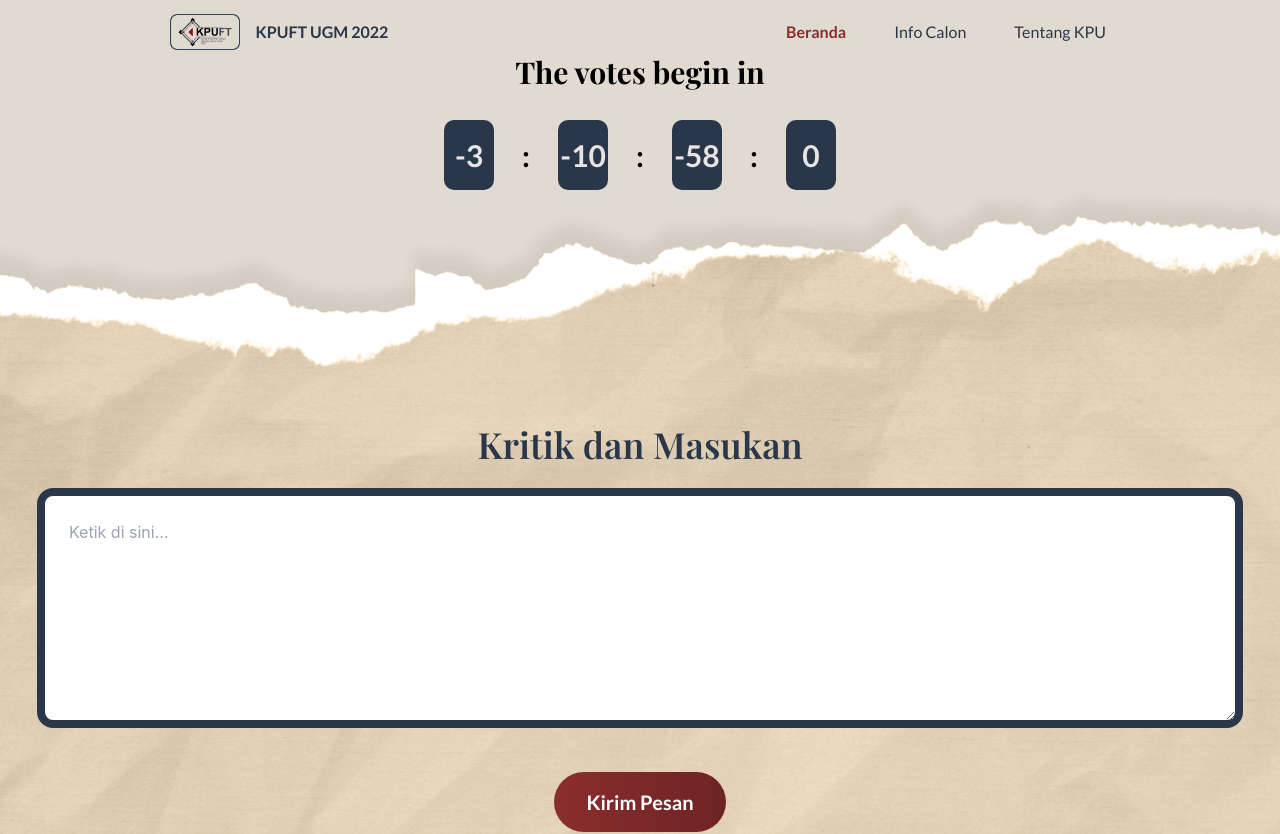
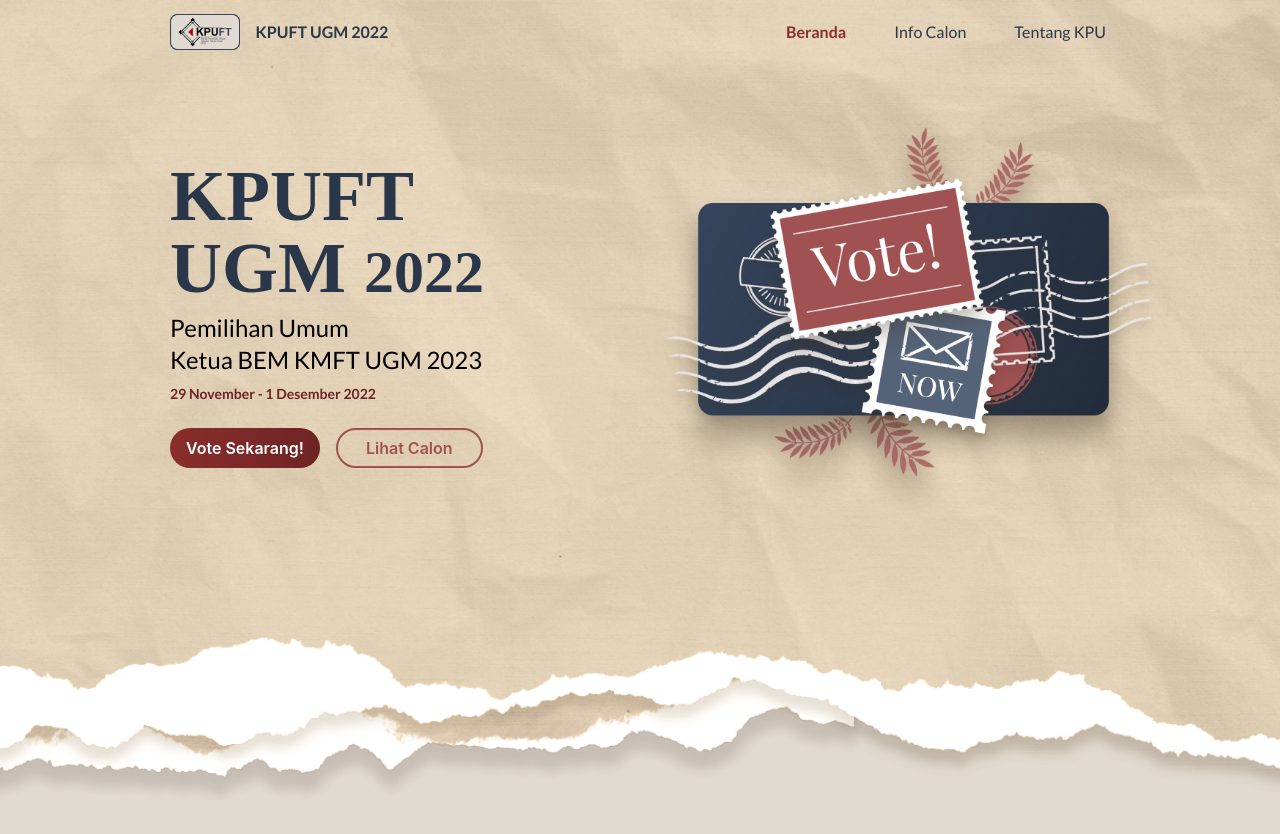
Before and after one commit to frhnfrnk/kpu-ft-ugm-2022, a React (Create React App) app: page / in a window 1280 px wide. Shown: the top 834 px of the page. Built offline with nearby package versions, Linux system fonts and the light colour scheme.

Commit message:
fix conflict again

```diff
--- a/src/pages/Beranda.js
+++ b/src/pages/Beranda.js
@@ -1,9 +1,10 @@
 import Countdown from "../components/Beranda/Countdown";
+import Hero from "../components/Beranda/Hero";
 import Kritik from "../components/HomePage/kritikSaran";
 function Beranda() {
   return (
     <>
-
+    <Hero/>
     <Countdown />
     <Kritik />
     </>
```
